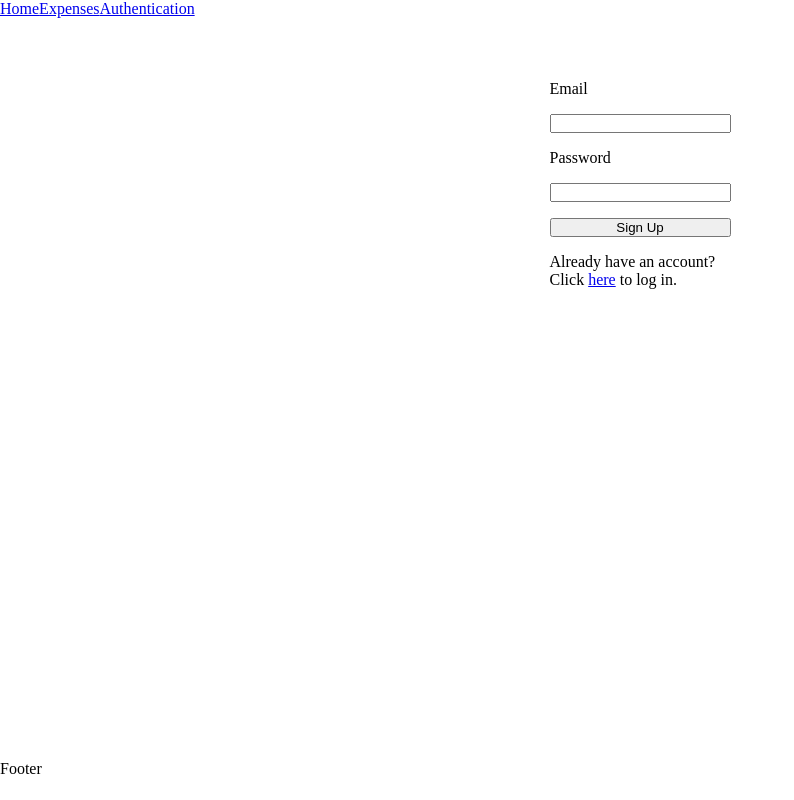
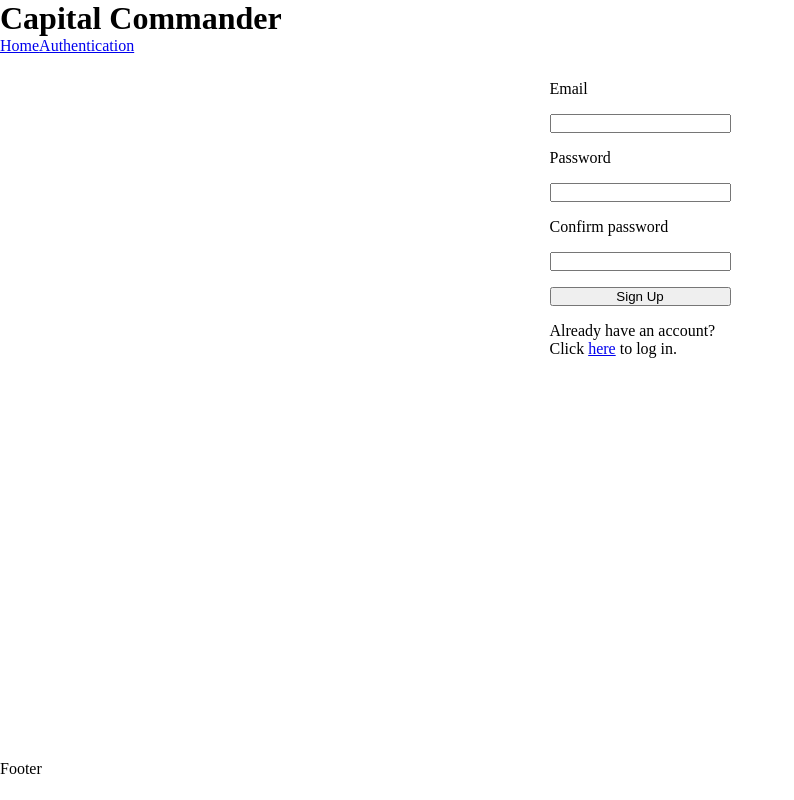
Before and after one commit to Andrij-Kolomijec/Capital-Commander, a React (Vite) app in the folder client/: page /authentication in a window 1280 px wide. Shown: the whole page, without its empty margins (0-794 px from the left). Built offline with nearby package versions, Linux system fonts and the light colour scheme.

Commit message:
Added guest login

```diff
--- a/client/src/components/Header.tsx
+++ b/client/src/components/Header.tsx
@@ -16,7 +16,7 @@ export default function Header() {
     mutationFn: logout,
     onSuccess: () => {
       queryClient.removeQueries({ queryKey: ["expenses"] });
-      navigate("/");
+      navigate("/authentication?mode=login");
     },
   });
 
@@ -41,16 +41,19 @@ export default function Header() {
 
   return (
     <header className={classes.navigation}>
+      <h1 data-text="Capital Commander">Capital Commander</h1>
+      <section>
         <NavLink to="/">Home</NavLink>
-      <NavLink to="/expenses">Expenses</NavLink>
         {!token ? (
           <NavLink to="/authentication?mode=login">Authentication</NavLink>
         ) : (
           <>
+            <NavLink to="/expenses">Expenses</NavLink>
             <button onClick={handleClick}>Logout</button>
             <p>{email}</p>
           </>
         )}
+      </section>
     </header>
   );
 }
--- a/client/src/routes/Authentication.tsx
+++ b/client/src/routes/Authentication.tsx
@@ -2,6 +2,7 @@ import { Link, useNavigate, useSearchParams } from "react-router-dom";
 import classes from "./Authentication.module.css";
 import { useMutation } from "@tanstack/react-query";
 import { AuthData, authenticate } from "../utils/http";
+import { useRef } from "react";
 
 export default function Authentication() {
   const [searchParams /*, setSearchParams*/] = useSearchParams();
@@ -24,20 +25,48 @@ export default function Authentication() {
     mutate({ userData, mode: searchParams.get("mode") } as AuthData);
   }
 
+  const email = useRef<HTMLInputElement>(null);
+  const pass = useRef<HTMLInputElement>(null);
+
+  function handleGuestLogin() {
+    email.current!.value = "guest@test.org";
+    pass.current!.value = import.meta.env.VITE_PORT_GUEST;
+  }
+
   return (
     <>
       <form className={classes.form} onSubmit={handleAuth}>
         <label htmlFor="auth-email">Email</label>
-        <input type="email" id="auth-email" name="email" required />
+        <input ref={email} type="email" id="auth-email" name="email" required />
         <label htmlFor="auth-password">Password</label>
-        <input type="password" id="auth-password" name="password" required />
+        <input
+          ref={pass}
+          type="password"
+          id="auth-password"
+          name="password"
+          required
+        />
+        {!isLogin && (
+          <>
+            <label htmlFor="auth-confirm-password">Confirm password</label>
+            <input
+              type="password"
+              id="auth-confirm-password"
+              name="passwordConfirm"
+              required
+            />
+          </>
+        )}
         <button disabled={isPending}>
           {isPending ? "Submitting..." : isLogin ? "Log In" : "Sign Up"}
         </button>
+        {isLogin && (
+          <button onClick={handleGuestLogin}>Log in as a Guest</button>
+        )}
         {isLogin ? (
           <p>
             Don't have an account? <br /> Click{" "}
-            <Link className="clickable" to="?mode=signup">
+            <Link className="link" to="?mode=signup">
               here
             </Link>{" "}
             to sign up.
@@ -45,7 +74,7 @@ export default function Authentication() {
         ) : (
           <p>
             Already have an account? <br /> Click{" "}
-            <Link className="clickable" to="?mode=login">
+            <Link className="link" to="?mode=login">
               here
             </Link>{" "}
             to log in.
```
Lines whose indentation alone changed are shown as unchanged.
